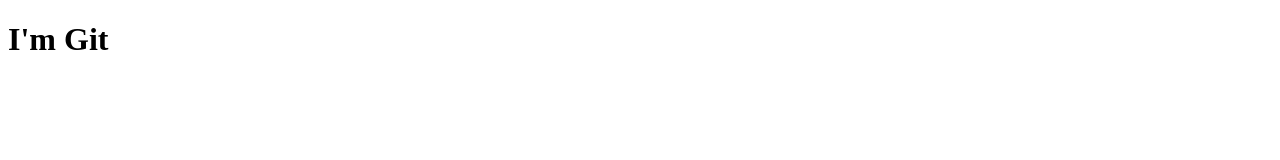
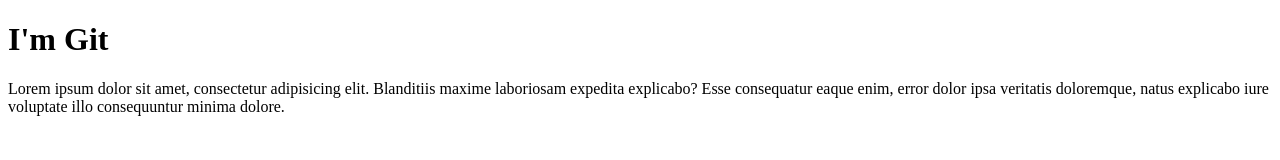
Before and after one commit to wuthmonesoe/pj, a plain HTML site: page index.html in a window 1280 px wide. Drawn offline with Linux system fonts and the light colour scheme.

Commit message:
second commit

```diff
--- a/index.html
+++ b/index.html
@@ -8,5 +8,6 @@
 </head>
 <body>
     <h1>I'm Git</h1>
+    <p>Lorem ipsum dolor sit amet, consectetur adipisicing elit. Blanditiis maxime laboriosam expedita explicabo? Esse consequatur eaque enim, error dolor ipsa veritatis doloremque, natus explicabo iure voluptate illo consequuntur minima dolore.</p>
 </body>
 </html>
```
